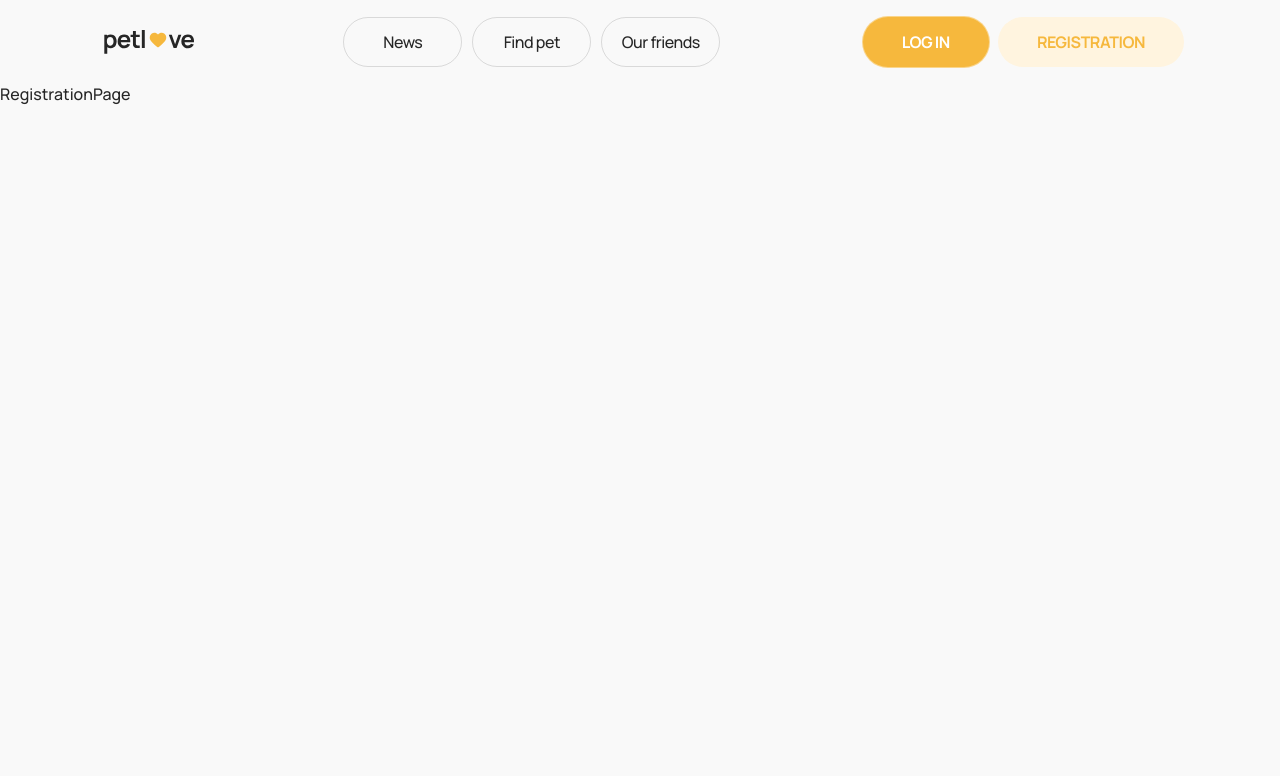
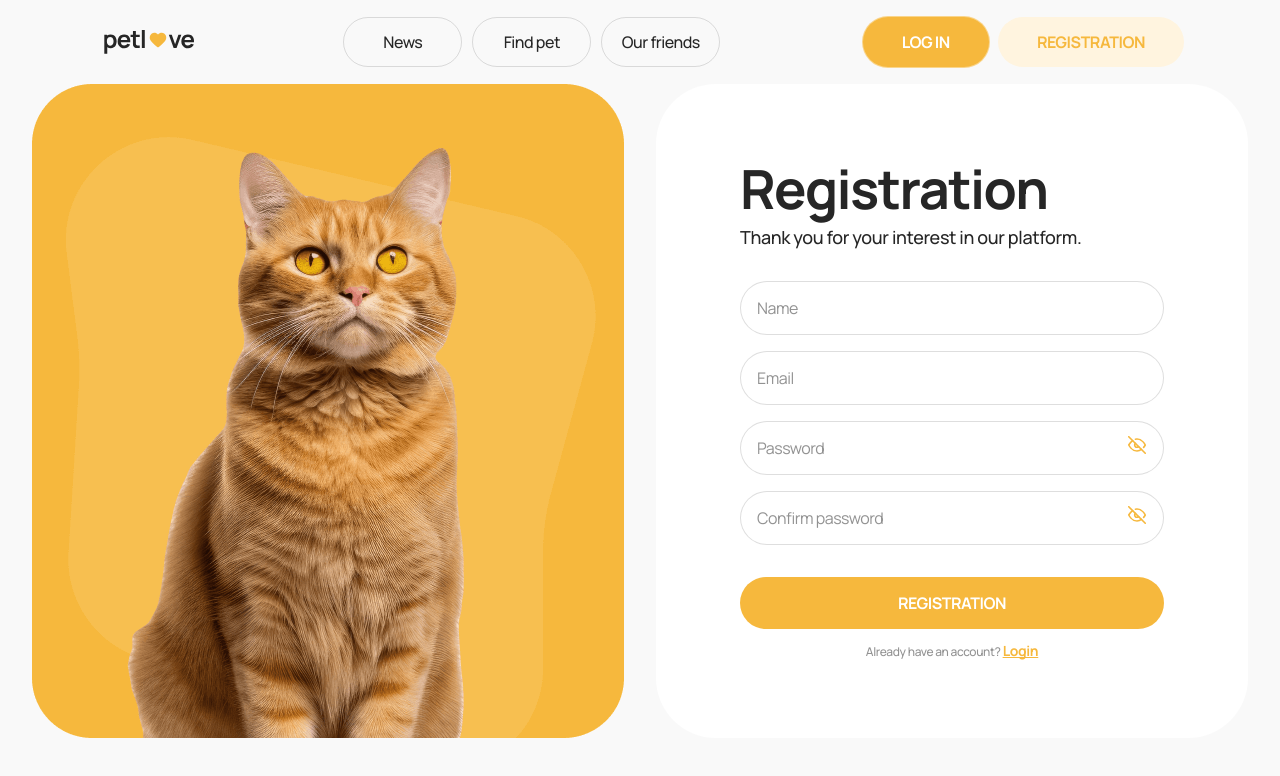
Before and after one commit to valentyna88/petlove, a React (Vite) app: page /register in a window 1280 px wide. Shown: the top 776 px of the page. Built offline with nearby package versions, Linux system fonts and the light colour scheme.

Commit message:
feat: add RegistrationPage and styles

```diff
--- a/src/pages/RegistrationPage/RegistrationPage.jsx
+++ b/src/pages/RegistrationPage/RegistrationPage.jsx
@@ -1,5 +1,17 @@
+import Container from '../../components/Container/Container';
+import PetBlock from '../../components/PetBlock/PetBlock';
+import RegistrationForm from '../../components/RegistrationForm/RegistrationForm';
+import css from './RegistrationPage.module.css';
+
 const RegistrationPage = () => {
-  return <div>RegistrationPage</div>;
+  return (
+    <Container>
+      <div className={css.registrationPage}>
+        <PetBlock />
+        <RegistrationForm />
+      </div>
+    </Container>
+  );
 };
 
 export default RegistrationPage;
--- a/src/pages/RegistrationPage/RegistrationPage.module.css
+++ b/src/pages/RegistrationPage/RegistrationPage.module.css
@@ -0,0 +1,6 @@
+@media screen and (min-width: 1280px) {
+  .registrationPage {
+    display: flex;
+    gap: 32px;
+  }
+}
```
